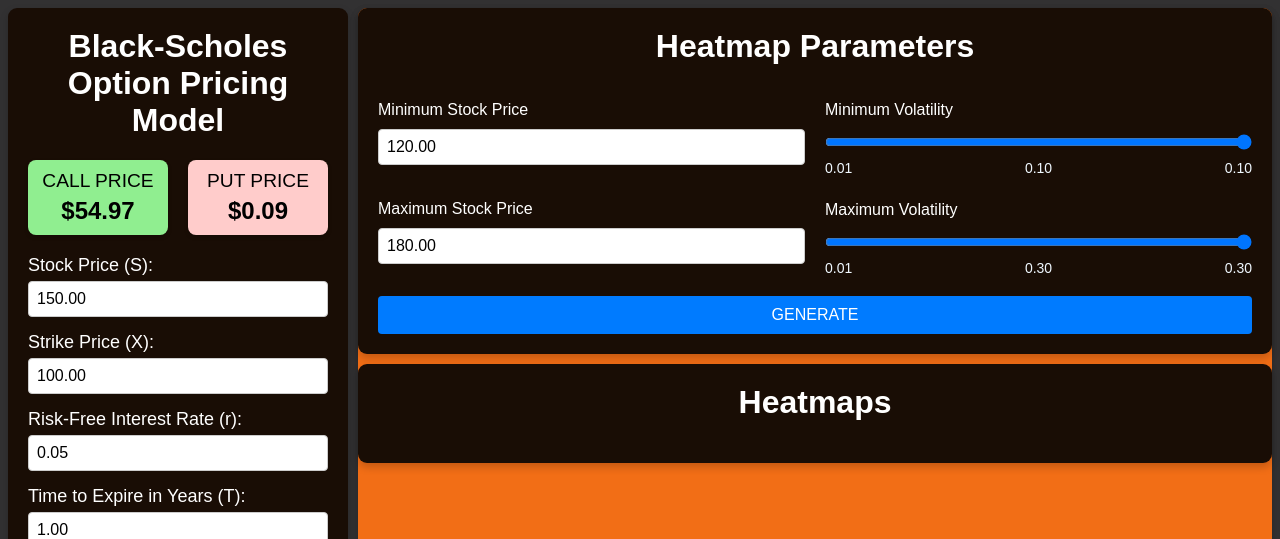
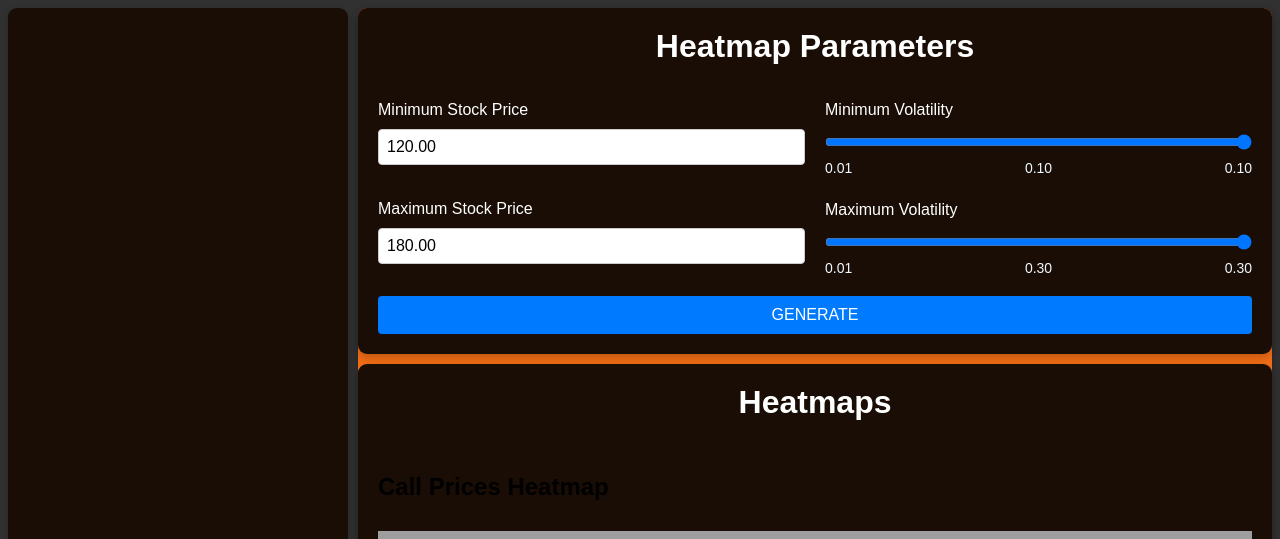
Before and after one commit to PrinceAJ17/OptionsPricing, a Flask app: page / in a window 1280 px wide. Shown: the top 539 px of the page. Run offline with Flask 3, Linux system fonts and the light colour scheme; grey boxes are pictures that could not be loaded.

Commit message:
Partly finished heatmaps but still very buggy

```diff
--- a/app.py
+++ b/app.py
@@ -1,37 +1,39 @@
-from flask import Flask, render_template, request
+from flask import Flask, render_template, request, send_from_directory
 import numpy as np
 import seaborn as sns
 from scipy.stats import norm
-import matplotlib.pyplot as plt  # Import matplotlib for plotting
-import plotly.express as px
-
-
+import matplotlib.pyplot as plt
+import os
 
 app = Flask(__name__)
 
-def call(S,X,T,r,sigma):
+# Directory to save heatmap images
+app.config['HEATMAP_FOLDER'] = 'static/heatmaps'
+
+# Ensure the directory exists
+os.makedirs(app.config['HEATMAP_FOLDER'], exist_ok=True)
+
+def call(S, X, T, r, sigma):
     d1 = (np.log(S/X)+(r+((sigma)**2)/2)*T)/(sigma*np.sqrt(T))
     d2 = d1 - (sigma*np.sqrt(T))
-
     C = S*norm.cdf(d1) - ((X*np.exp(-r*T))*norm.cdf(d2))
     return C
 
-def put(S,X,T,r,sigma):
+def put(S, X, T, r, sigma):
     d1 = (np.log(S/X)+(r+((sigma)**2)/2)*T)/(sigma*np.sqrt(T))
     d2 = d1 - (sigma*np.sqrt(T))
-
     P = ((X*np.exp(-r*T))*norm.cdf(-d2)) - (S*norm.cdf(-d1))
     return P
 
 def getFormValue(form, nameOfInput, defaultValue):
-    if (form.get(nameOfInput)):
-        return round(float(form[nameOfInput]),2)
+    if form.get(nameOfInput):
+        return round(float(form[nameOfInput]), 2)
     else:
         return defaultValue
 
-
 @app.route("/", methods=["GET"])
 def index():
+    # Default values
     S = 150.00
     X = 100.00
     r = 0.05
@@ -41,12 +43,46 @@
     call_price = call(S, X, T, r, sigma)
     put_price = put(S, X, T, r, sigma)
 
-    MinSP = S*0.8
-    MaxSP = S*1.2
-    minVol = sigma*0.5
-    maxVol = sigma*1.5
+    MinSP = S * 0.8
+    MaxSP = S * 1.2
+    minVol = sigma * 0.5
+    maxVol = sigma * 1.5
+
+    stockRange = np.round(np.linspace(MinSP, MaxSP, 10), 2)
+    volRange = np.round(np.linspace(minVol, maxVol, 10), 2)
+
+    call_prices = np.zeros((len(stockRange), len(volRange)))
+    put_prices = np.zeros((len(stockRange), len(volRange)))
+
+    for i, vol in enumerate(volRange):
+        for j, stock in enumerate(stockRange):
+            call_prices[i, j] = call(stock, X, T, r, vol)
+            put_prices[i, j] = put(stock, X, T, r, vol)
+
+    # Create heatmap for call prices and save as image
+    plt.figure(figsize=(8, 6))
+    sns.heatmap(call_prices, cmap="Blues", annot=True, xticklabels=np.round(stockRange, 2), yticklabels=np.round(volRange, 2), fmt=".2f")
+    plt.title("Call Prices Heatmap")
+    plt.xlabel("Stock Price")
+    plt.ylabel("Volatility")
+    call_heatmap_path = os.path.join(app.config['HEATMAP_FOLDER'], 'call_prices_heatmap.png')
+    plt.savefig(call_heatmap_path)
+    plt.close()
+
+    # Create heatmap for put prices and save as image
+    plt.figure(figsize=(8, 6))
+    sns.heatmap(put_prices, cmap="Blues", annot=True, xticklabels=np.round(stockRange, 2), yticklabels=np.round(volRange, 2), fmt=".2f")
+    plt.title("Put Prices Heatmap")
+    plt.xlabel("Stock Price")
+    plt.ylabel("Volatility")
+    put_heatmap_path = os.path.join(app.config['HEATMAP_FOLDER'], 'put_prices_heatmap.png')
+    plt.savefig(put_heatmap_path)
+    plt.close()
+
     return render_template(
         "index.html",
+        call_heatmap='call_prices_heatmap.png',
+        put_heatmap='put_prices_heatmap.png',
         call_price=f"${round(call_price, 2):.2f}",
         put_price=f"${round(put_price, 2):.2f}",
         stockPrice=f"{S:.2f}",
@@ -60,23 +96,22 @@
         maxVolatility=f"{maxVol:.2f}"
     )
 
-
 @app.route("/calc", methods=["POST"])
 def calc():
-    S = getFormValue(request.form,"stockPrice", 150.00)
-    X = getFormValue(request.form,"strikePrice", 100.00)
-    r = getFormValue(request.form,"RFIR", 0.05)
-    T = getFormValue(request.form,"expiration", 1.00)
-    sigma = getFormValue(request.form,"volatility",0.20)
+    S = getFormValue(request.form, "stockPrice", 150.00)
+    X = getFormValue(request.form, "strikePrice", 100.00)
+    r = getFormValue(request.form, "RFIR", 0.05)
+    T = getFormValue(request.form, "expiration", 1.00)
+    sigma = getFormValue(request.form, "volatility", 0.20)
 
     call_price = call(S, X, T, r, sigma)
     put_price = put(S, X, T, r, sigma)
 
-    MinSP = getFormValue(request.form,"minStockPrice",S*0.8)
-    MaxSP = getFormValue(request.form,"maxStockPrice",S*1.2)
+    MinSP = getFormValue(request.form, "minStockPrice", S * 0.8)
+    MaxSP = getFormValue(request.form, "maxStockPrice", S * 1.2)
 
-    minVol = getFormValue(request.form,"minVolatility", sigma*0.5)
-    maxVol = getFormValue(request.form,"maxVolatility", sigma*1.5)
+    minVol = getFormValue(request.form, "minVolatility", sigma * 0.5)
+    maxVol = getFormValue(request.form, "maxVolatility", sigma * 1.5)
 
     return render_template(
         "index.html",
@@ -95,20 +130,23 @@
 
 @app.route("/heatmap", methods=["POST"])
 def heatmap():
-    S = getFormValue(request.form,"stockPrice", 150.00)
-    X = getFormValue(request.form,"strikePrice", 100.00)
-    r = getFormValue(request.form,"RFIR", 0.05)
-    T = getFormValue(request.form,"expiration", 1.00)
-    sigma = getFormValue(request.form,"volatility",0.20)
+    S = getFormValue(request.form, "stockPrice", 150.00)
+    X = getFormValue(request.form, "strikePrice", 100.00)
+    r = getFormValue(request.form, "RFIR", 0.05)
+    T = getFormValue(request.form, "expiration", 1.00)
+    sigma = getFormValue(request.form, "volatility", 0.20)
 
-    MinSP = getFormValue(request.form,"minStockPrice",S*0.8)
-    MaxSP = getFormValue(request.form,"maxStockPrice",S*1.2)
+    call_price = call(S, X, T, r, sigma)
+    put_price = put(S, X, T, r, sigma)
 
-    minVol = getFormValue(request.form,"minVolatility", sigma*0.5)
-    maxVol = getFormValue(request.form,"maxVolatility", sigma*1.5)
+    MinSP = getFormValue(request.form, "minStockPrice", S * 0.8)
+    MaxSP = getFormValue(request.form, "maxStockPrice", S * 1.2)
 
-    stockRange = np.round(np.linspace(MinSP, MaxSP, 10),2)
-    volRange = np.round(np.linspace(minVol, maxVol, 10),2)
+    minVol = getFormValue(request.form, "minVolatility", sigma * 0.5)
+    maxVol = getFormValue(request.form, "maxVolatility", sigma * 1.5)
+
+    stockRange = np.round(np.linspace(MinSP, MaxSP, 10), 2)
+    volRange = np.round(np.linspace(minVol, maxVol, 10), 2)
 
     call_prices = np.zeros((len(stockRange), len(volRange)))
     put_prices = np.zeros((len(stockRange), len(volRange)))
@@ -118,13 +156,42 @@
             call_prices[i, j] = call(stock, X, T, r, vol)
             put_prices[i, j] = put(stock, X, T, r, vol)
 
-    # Create heatmap for call prices
-    plt.figure(figsize=(10, 8))  # Set the figure size
+    # Create heatmap for call prices and save as image
+    plt.figure(figsize=(8, 6))
     sns.heatmap(call_prices, cmap="Blues", annot=True, xticklabels=np.round(stockRange, 2), yticklabels=np.round(volRange, 2), fmt=".2f")
     plt.title("Call Prices Heatmap")
     plt.xlabel("Stock Price")
     plt.ylabel("Volatility")
-    plt.show()
+    call_heatmap_path = os.path.join(app.config['HEATMAP_FOLDER'], 'call_prices_heatmap.png')
+    plt.savefig(call_heatmap_path)
+    plt.close()
+
+    # Create heatmap for put prices and save as image
+    plt.figure(figsize=(8, 6))
+    sns.heatmap(put_prices, cmap="Blues", annot=True, xticklabels=np.round(stockRange, 2), yticklabels=np.round(volRange, 2), fmt=".2f")
+    plt.title("Put Prices Heatmap")
+    plt.xlabel("Stock Price")
+    plt.ylabel("Volatility")
+    put_heatmap_path = os.path.join(app.config['HEATMAP_FOLDER'], 'put_prices_heatmap.png')
+    plt.savefig(put_heatmap_path)
+    plt.close()
+
+    return render_template(
+        "index.html",
+        call_heatmap='call_prices_heatmap.png',
+        put_heatmap='put_prices_heatmap.png',
+        call_price=f"${round(call_price, 2):.2f}",
+        put_price=f"${round(put_price, 2):.2f}",
+        stockPrice=f"{S:.2f}",
+        strikePrice=f"{X:.2f}",
+        RFIR=f"{r:.2f}",
+        expiration=f"{T:.2f}",
+        volatility=f"{sigma:.2f}",
+        minStockPrice=f"{MinSP:.2f}",
+        maxStockPrice=f"{MaxSP:.2f}",
+        minVolatility=f"{minVol:.2f}",
+        maxVolatility=f"{maxVol:.2f}"
+    )
 
 if __name__ == "__main__":
     app.run(debug=True)
--- a/static/mystyle.css
+++ b/static/mystyle.css
@@ -137,7 +137,7 @@
 }
 .HeatmapGraphs{
     display: flex;
-    flex-direction: row;
+    flex-direction: column;
     justify-content: center;
     background-color: #190d05;
     border-radius: 9px;
--- a/templates/index.html
+++ b/templates/index.html
@@ -79,8 +79,17 @@
                     <button type="submit">GENERATE</button>
                 </div>
             </form>
-            <div class="HeatmapGraphs" method="GET" action="/heatmap">
+            <div class="HeatmapGraphs">
                 <h1>Heatmaps</h1>
+                {% if call_heatmap %}
+                <h2>Call Prices Heatmap</h2>
+                <img src="{{ url_for('static', filename='heatmaps/' + call_heatmap) }}" alt="Call Prices Heatmap">
+                {% endif %}
+
+                {% if put_heatmap %}
+                <h2>Put Prices Heatmap</h2>
+                <img src="{{ url_for('static', filename='heatmaps/' + put_heatmap) }}" alt="Put Prices Heatmap">
+                {% endif %}
             </div>
         </div>
     </div>
```
Also changed, not shown: static/heatmaps/call_prices_heatmap.png (added), static/heatmaps/put_prices_heatmap.png (added).
